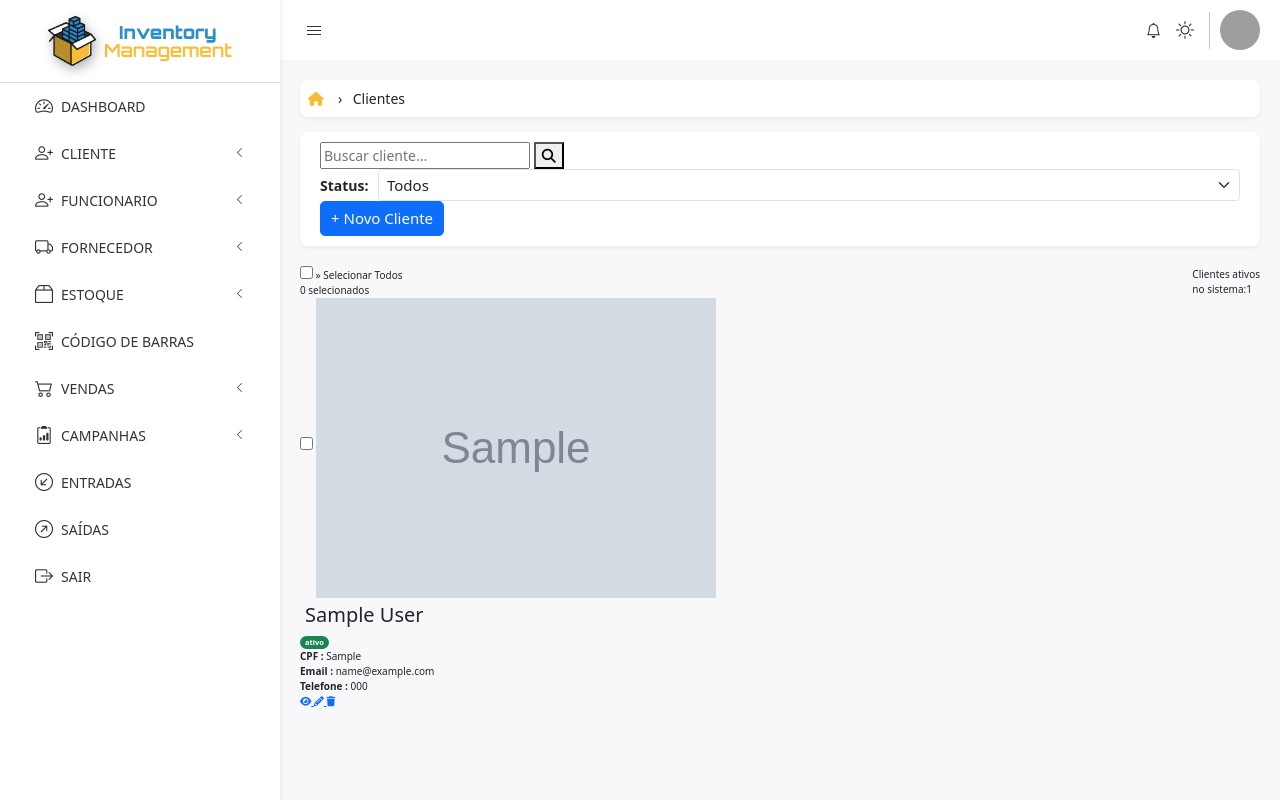
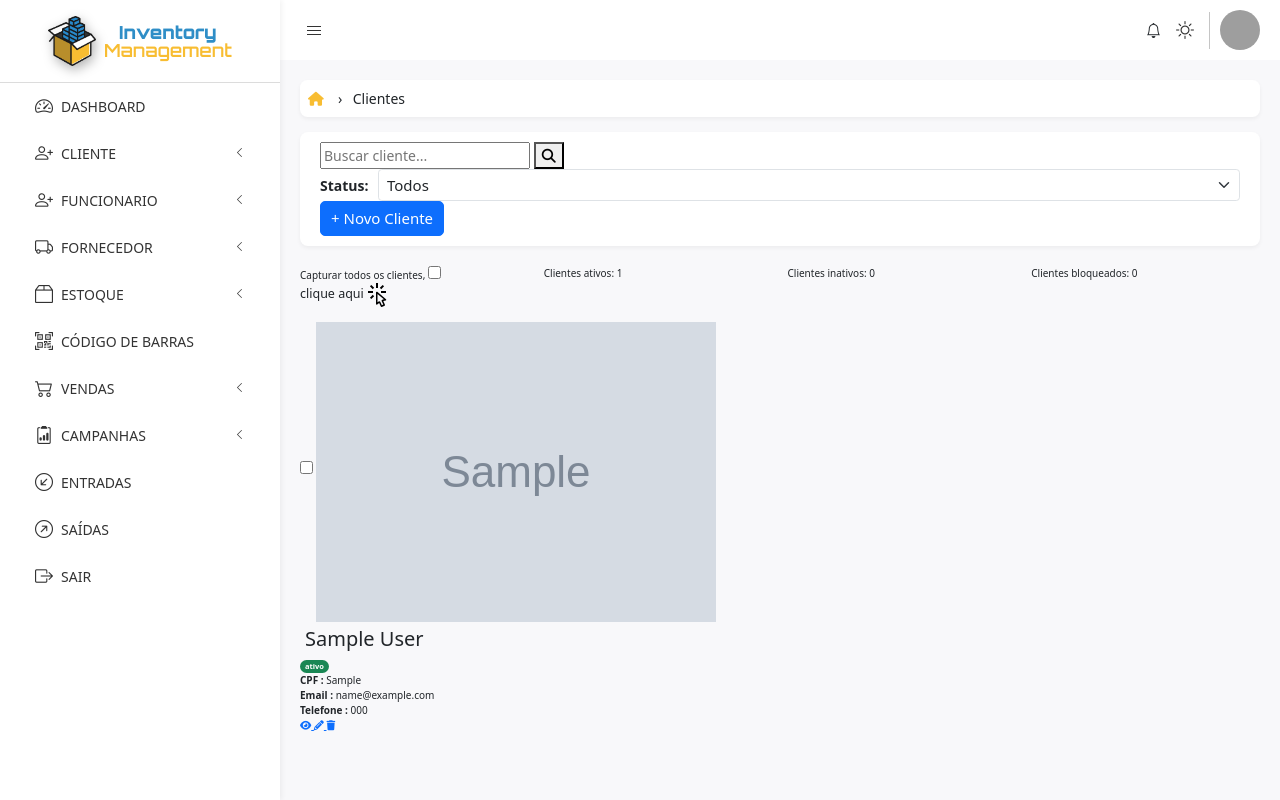
Before and after one commit to jackson-vip/sge, a Django app: page /clientes/ in a window 1280 px wide. Run offline with Django 5.2, Linux system fonts and the light colour scheme; a user stored in the database is signed in; tables that the repository leaves empty hold one stand-in row (values such as "Sample post"); grey boxes marked "Sample" are stand-in pictures; grey boxes are pictures that could not be loaded.

Commit message:
Adiciona ícone de clique ao formulário de seleção de clientes e exibe contagem de clientes ativos, inativos e bloqueados no painel de informações.

```diff
--- a/clientes/templates/cliente/cliente_list_view.html
+++ b/clientes/templates/cliente/cliente_list_view.html
@@ -18,16 +18,49 @@
 
 <!-- Seleção global -->
 {% if clientes|length > 0 %}
-    <div class="select-all-container d-flex justify-content-between align-items-center">
-        <div class="group-select">
-            <input class="select-all-checkbox" type="checkbox" id="selecionarTodos" />
-            <label for="selecionarTodos">» Selecionar Todos</label>
-            <div class="selected-count-container">
-                <span class="selected-count">0 selecionados</span>
+    <div class="row mb-4" id="clientes-dashboard-info">
+        <div class="col-md-3 d-flex">
+            <div class="w-100 clientes-dashboard-info-content" id="clientes-selecionados">
+                <div>
+                    <label for="selecionarTodos">
+                        Capturar todos os clientes,
+                    </label>
+                    <input class="select-all-checkbox" type="checkbox" id="selecionarTodos" />
+                    <label for="selecionarTodos">
+                        <span class="fs-5">clique aqui</span>
+                        <img src="{% static 'global/assets/img/cursor_click_outline.svg' %}" alt="Clique aqui" />
+                    </label>
+                </div>
+                <div class="selected-count-container">
+                    <span class="selected-count">
+                        {% comment %} Exibe a contagem de clientes selecionados {% endcomment %}
+                    </span>
+                </div>
             </div>
         </div>
-        <div class="qnt-clientes">
-            <span>Clientes ativos <br /> no sistema:<span class="total-count">{{ qnt_clientes|default:0 }}</span></span>
+        <div class="col-md-3 d-flex clientes-dashboard-info-card">
+            <div class="w-100 clientes-dashboard-info-content" id="clientes-ativos">
+                <span> Clientes ativos: </span>
+                <span class="total-count">
+                    {{ qnt_ativos|default:0 }}
+                </span>
+            </div>
+        </div>
+        <div class="col-md-3 d-flex clientes-dashboard-info-card">
+            <div class="w-100 clientes-dashboard-info-content" id="clientes-inativos">
+                <span> Clientes inativos: </span>
+                <span class="total-count">
+                    {{ qnt_inativos|default:0 }}
+                </span>
+            </div>
+        </div>
+        <div class="col-md-3 d-flex clientes-dashboard-info-card">
+            <div class="w-100 clientes-dashboard-info-content" id="clientes-bloqueados">
+                <span> Clientes bloqueados: </span>
+                <span class="total-count">
+                    {{ qnt_bloqueados|default:0 }}
+                </span>
+            </div>
         </div>
     </div>
 {% endif %}
--- a/clientes/views.py
+++ b/clientes/views.py
@@ -31,7 +31,9 @@ class ClienteListView(LoginRequiredMixin, FilterView):
         context = super().get_context_data(**kwargs)
         context['title'] = 'Clientes'
         context['action_url'] = reverse('cliente:cliente_list_view')
-        context['qnt_clientes'] = Cliente.objects.filter(status='ativo').count()
+        context['qnt_ativos'] = Cliente.objects.filter(status='ativo').count()
+        context['qnt_inativos'] = Cliente.objects.filter(status='inativo').count()
+        context['qnt_bloqueados'] = Cliente.objects.filter(status='bloqueado').count()
         context['breadcrumbs'] = [
             {'name': 'Clientes', 'url': reverse('cliente:cliente_list_view')},
         ]
```
Also changed, not shown: basic_static/global/assets/img/cursor_click_outline.svg (added).
